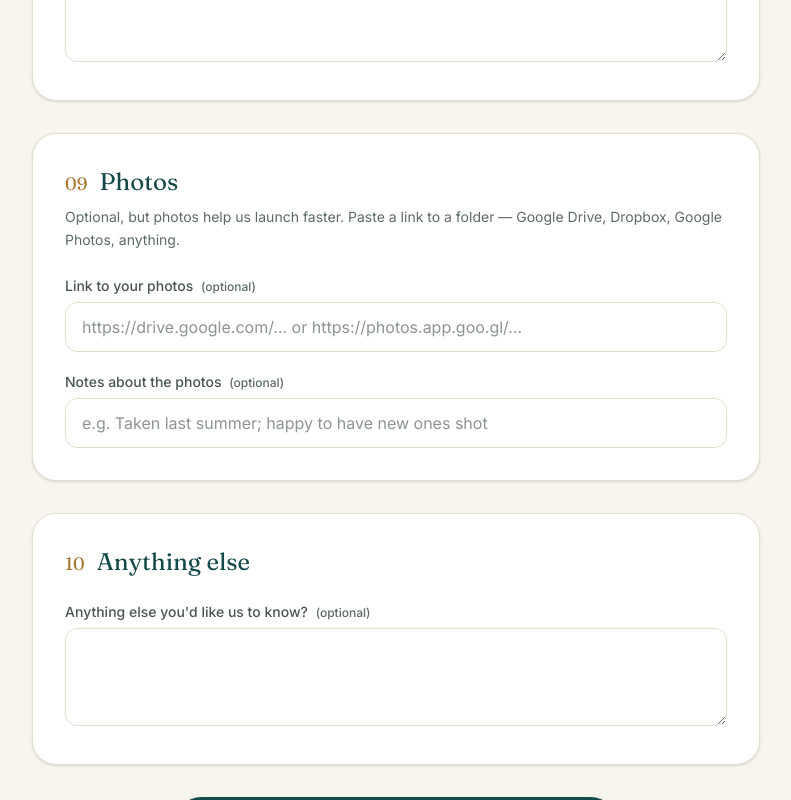
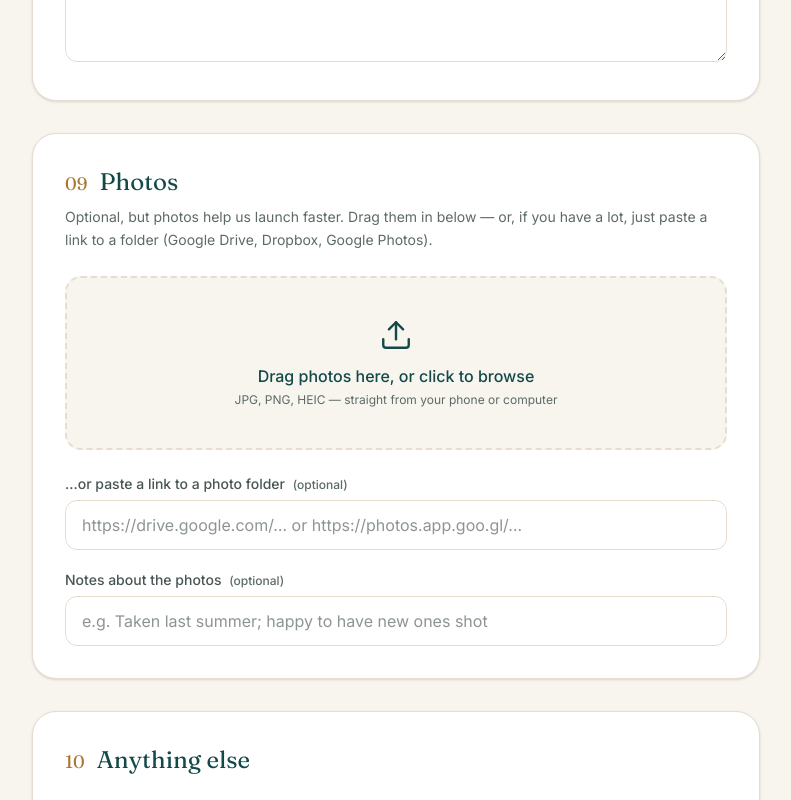
Before and after one commit to Gawbdawg63/stepawaylodging, a Next.js app: page /list-your-home in a window 1280 px wide. Shown: the part 5840-6640 px from the top of the page, without its empty margins (244-1035 px from the left). Built offline with nearby package versions, Linux system fonts and the light colour scheme.

Commit message:
Owner portal: drag-and-drop photo upload via Vercel Blob (keeps folder-link fallback)

```diff
--- /dev/null
+++ b/app/api/upload/route.ts
@@ -0,0 +1,34 @@
+import { handleUpload, type HandleUploadBody } from "@vercel/blob/client";
+import { NextResponse } from "next/server";
+
+// Issues short-lived, scoped upload tokens so an owner's browser can upload
+// listing photos straight to Vercel Blob storage — no secrets in the client.
+// Requires a Blob store connected to the project (env BLOB_READ_WRITE_TOKEN).
+export async function POST(request: Request): Promise<NextResponse> {
+  const body = (await request.json()) as HandleUploadBody;
+  try {
+    const jsonResponse = await handleUpload({
+      body,
+      request,
+      onBeforeGenerateToken: async () => ({
+        allowedContentTypes: [
+          "image/jpeg",
+          "image/png",
+          "image/webp",
+          "image/heic",
+          "image/heif",
+          "image/gif",
+        ],
+        maximumSizeInBytes: 30 * 1024 * 1024, // 30 MB per photo
+        addRandomSuffix: true,
+        tokenPayload: JSON.stringify({ source: "owner-intake" }),
+      }),
+      onUploadCompleted: async () => {
+        // No-op — the client already holds the returned URL.
+      },
+    });
+    return NextResponse.json(jsonResponse);
+  } catch (error) {
+    return NextResponse.json({ error: (error as Error).message }, { status: 400 });
+  }
+}
--- a/components/ListingIntakeForm.tsx
+++ b/components/ListingIntakeForm.tsx
@@ -1,6 +1,7 @@
 "use client";
 
-import { useEffect, useState } from "react";
+import { useEffect, useRef, useState } from "react";
+import { upload } from "@vercel/blob/client";
 import { brand, owners } from "@/lib/content";
 
 /**
@@ -142,9 +143,9 @@ const SECTIONS: SectionDef[] = [
   {
     id: "photos",
     title: "Photos",
-    desc: "Optional, but photos help us launch faster. Paste a link to a folder — Google Drive, Dropbox, Google Photos, anything.",
+    desc: "Optional, but photos help us launch faster. Drag them in below — or, if you have a lot, just paste a link to a folder (Google Drive, Dropbox, Google Photos).",
     fields: [
-      { name: "photosLink", label: "Link to your photos", kind: "url", full: true, placeholder: "https://drive.google.com/… or https://photos.app.goo.gl/…" },
+      { name: "photosLink", label: "…or paste a link to a photo folder", kind: "url", full: true, placeholder: "https://drive.google.com/… or https://photos.app.goo.gl/…" },
       { name: "photosNote", label: "Notes about the photos", kind: "text", full: true, placeholder: "e.g. Taken last summer; happy to have new ones shot" },
     ],
   },
@@ -165,6 +166,7 @@ export default function ListingIntakeForm() {
   const [form, setForm] = useState<FormState>({});
   const [status, setStatus] = useState<Status>("idle");
   const [restored, setRestored] = useState(false);
+  const [uploading, setUploading] = useState(false);
 
   // Restore saved progress
   useEffect(() => {
@@ -202,6 +204,8 @@ export default function ListingIntakeForm() {
         if (str) payload[field.label] = str;
       }
     }
+    const uploaded = Array.isArray(form.uploadedPhotos) ? (form.uploadedPhotos as string[]) : [];
+    if (uploaded.length) payload["Uploaded photos"] = uploaded.join("\n");
     const who = (form.propertyName as string) || (form.city as string) || (form.ownerName as string) || "New owner";
 
     if (!owners.formEndpoint) {
@@ -258,6 +262,17 @@ export default function ListingIntakeForm() {
             {section.desc && <p className="mt-2 text-sm leading-relaxed text-[var(--muted)]">{section.desc}</p>}
           </div>
 
+          {section.id === "photos" && (
+            <div className="mb-6">
+              <PhotoUploader
+                key={restored ? "photos-restored" : "photos-init"}
+                urls={Array.isArray(form.uploadedPhotos) ? (form.uploadedPhotos as string[]) : []}
+                onChange={(u) => set("uploadedPhotos", u)}
+                onUploadingChange={setUploading}
+              />
+            </div>
+          )}
+
           <div className="grid gap-5 sm:grid-cols-2">
             {section.fields.map((field) => {
               const value = form[field.name];
@@ -313,8 +328,8 @@ export default function ListingIntakeForm() {
       )}
 
       <div className="mt-8 flex flex-col items-center gap-3">
-        <button type="submit" disabled={status === "submitting"} className="w-full max-w-md rounded-full bg-[var(--sea)] px-8 py-4 text-lg font-semibold text-white shadow-sm transition hover:bg-[var(--sea-700)] disabled:opacity-60">
-          {status === "submitting" ? "Sending…" : "Submit my home details"}
+        <button type="submit" disabled={status === "submitting" || uploading} className="w-full max-w-md rounded-full bg-[var(--sea)] px-8 py-4 text-lg font-semibold text-white shadow-sm transition hover:bg-[var(--sea-700)] disabled:opacity-60">
+          {status === "submitting" ? "Sending…" : uploading ? "Photos still uploading…" : "Submit my home details"}
         </button>
         <p className="text-center text-xs text-[var(--muted)]">
           Your progress saves automatically in this browser. Only your name, email, and city are required — send us the rest as you have it.
@@ -323,3 +338,85 @@ export default function ListingIntakeForm() {
     </form>
   );
 }
+
+type PhotoItem = { id: string; name: string; url?: string; status: "uploading" | "done" | "error"; preview?: string };
+
+function PhotoUploader({ urls, onChange, onUploadingChange }: { urls: string[]; onChange: (u: string[]) => void; onUploadingChange?: (b: boolean) => void }) {
+  const [items, setItems] = useState<PhotoItem[]>(() =>
+    urls.map((u, i) => ({ id: `saved-${i}`, name: decodeURIComponent(u.split("/").pop() || "photo"), url: u, status: "done" as const }))
+  );
+  const [dragOver, setDragOver] = useState(false);
+  const [anyError, setAnyError] = useState(false);
+  const inputRef = useRef<HTMLInputElement>(null);
+
+  useEffect(() => {
+    onChange(items.filter((i) => i.status === "done" && i.url).map((i) => i.url!));
+    onUploadingChange?.(items.some((i) => i.status === "uploading"));
+    // eslint-disable-next-line react-hooks/exhaustive-deps
+  }, [items]);
+
+  async function handleFiles(list: FileList | File[]) {
+    const files = Array.from(list).filter((f) => f.type.startsWith("image/") || /\.(jpe?g|png|webp|heic|heif|gif)$/i.test(f.name));
+    for (const file of files) {
+      const id = (globalThis.crypto?.randomUUID?.() ?? String(Math.random())).toString();
+      const preview = file.type.startsWith("image/") && !/heic|heif/i.test(file.type) ? URL.createObjectURL(file) : undefined;
+      setItems((p) => [...p, { id, name: file.name, status: "uploading", preview }]);
+      try {
+        const blob = await upload(file.name, file, { access: "public", handleUploadUrl: "/api/upload" });
+        setItems((p) => p.map((it) => (it.id === id ? { ...it, url: blob.url, status: "done" } : it)));
+      } catch {
+        setAnyError(true);
+        setItems((p) => p.map((it) => (it.id === id ? { ...it, status: "error" } : it)));
+      }
+    }
+  }
+
+  function remove(id: string) {
+    setItems((p) => p.filter((it) => it.id !== id));
+  }
+
+  return (
+    <div>
+      <div
+        onClick={() => inputRef.current?.click()}
+        onDragOver={(e) => { e.preventDefault(); setDragOver(true); }}
+        onDragLeave={() => setDragOver(false)}
+        onDrop={(e) => { e.preventDefault(); setDragOver(false); if (e.dataTransfer.files?.length) handleFiles(e.dataTransfer.files); }}
+        className={`flex cursor-pointer flex-col items-center justify-center rounded-2xl border-2 border-dashed px-6 py-10 text-center transition ${dragOver ? "border-[var(--sea)] bg-[var(--sea-100)]" : "border-[var(--border)] bg-[var(--background)] hover:border-[var(--sea)]/50"}`}
+      >
+        <svg width="34" height="34" viewBox="0 0 24 24" fill="none" stroke="var(--sea)" strokeWidth="1.7" strokeLinecap="round" strokeLinejoin="round"><path d="M21 15v4a2 2 0 0 1-2 2H5a2 2 0 0 1-2-2v-4" /><path d="M17 8l-5-5-5 5" /><path d="M12 3v12" /></svg>
+        <p className="mt-3 font-medium text-[var(--sea)]">Drag photos here, or click to browse</p>
+        <p className="mt-1 text-xs text-[var(--muted)]">JPG, PNG, HEIC — straight from your phone or computer</p>
+      </div>
+      <input ref={inputRef} type="file" accept="image/*,.heic,.heif" multiple hidden onChange={(e) => { if (e.target.files) handleFiles(e.target.files); e.currentTarget.value = ""; }} />
+
+      {items.length > 0 && (
+        <div className="mt-4 grid grid-cols-3 gap-3 sm:grid-cols-4">
+          {items.map((it) => (
+            <div key={it.id} className="group relative aspect-square overflow-hidden rounded-xl border border-[var(--border)] bg-[var(--background)]">
+              {it.preview || it.url ? (
+                // eslint-disable-next-line @next/next/no-img-element
+                <img src={it.preview || it.url} alt={it.name} className="h-full w-full object-cover" />
+              ) : (
+                <div className="flex h-full items-center justify-center px-2 text-center text-[10px] text-[var(--muted)]">{it.name}</div>
+              )}
+              {it.status === "uploading" && (
+                <div className="absolute inset-0 flex items-center justify-center bg-black/40 text-xs font-medium text-white">Uploading…</div>
+              )}
+              {it.status === "error" && (
+                <div className="absolute inset-0 flex items-center justify-center bg-red-600/70 text-xs font-medium text-white">Failed</div>
+              )}
+              <button type="button" onClick={() => remove(it.id)} aria-label="Remove" className="absolute right-1 top-1 flex h-6 w-6 items-center justify-center rounded-full bg-black/60 text-white opacity-0 transition group-hover:opacity-100">×</button>
+            </div>
+          ))}
+        </div>
+      )}
+
+      {anyError && (
+        <p className="mt-3 text-sm text-[var(--muted)]">
+          Some photos didn&apos;t upload. You can try again, or just paste a link to your photos below and we&apos;ll grab them.
+        </p>
+      )}
+    </div>
+  );
+}
--- a/package.json
+++ b/package.json
@@ -12,6 +12,7 @@
   },
   "dependencies": {
     "@vercel/analytics": "^2.0.1",
+    "@vercel/blob": "^2.8.0",
     "next": "16.3.0",
     "react": "19.2.8",
     "react-dom": "19.2.8"
```
Also changed, not shown: 1 other file (tests, documents, lock files or other folders).
